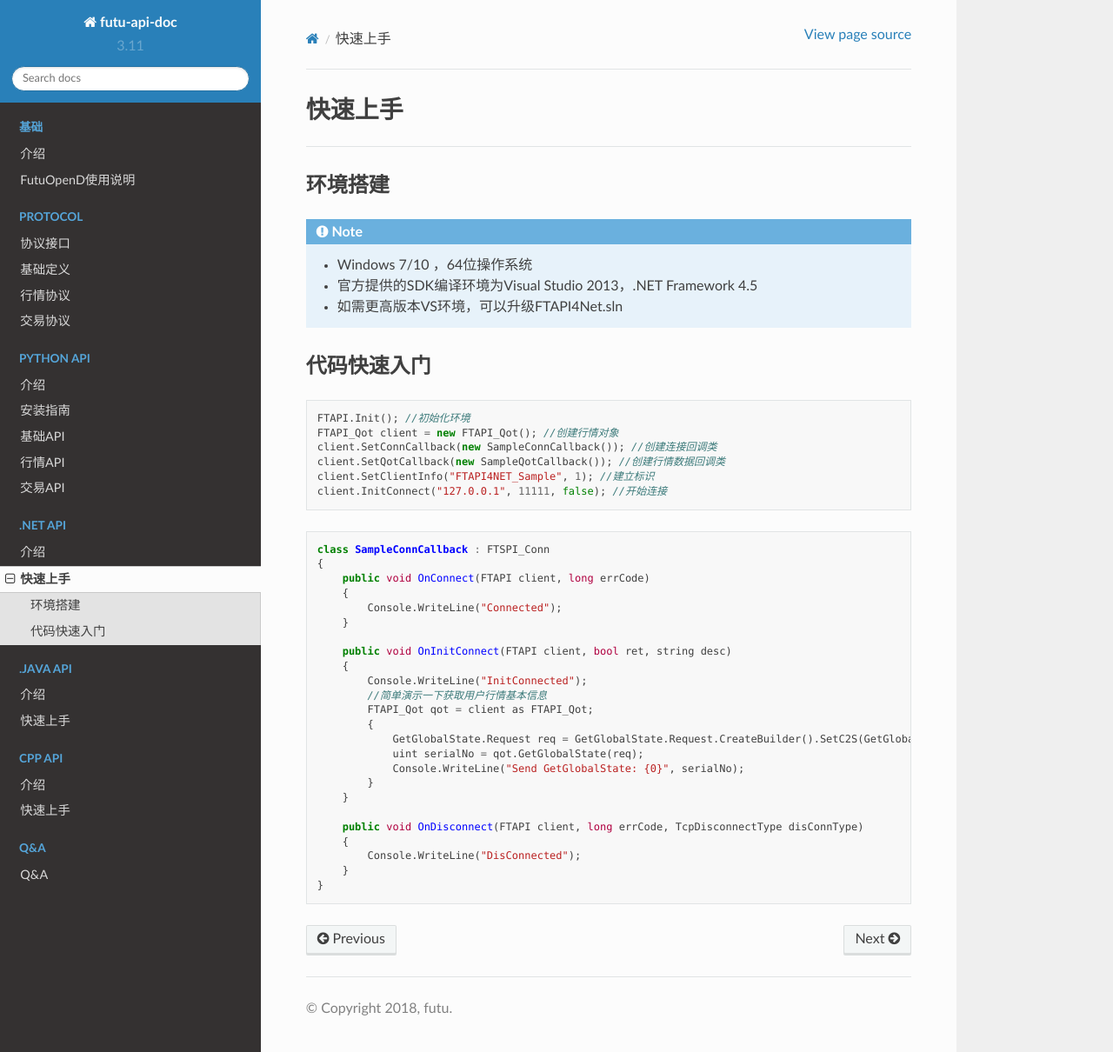
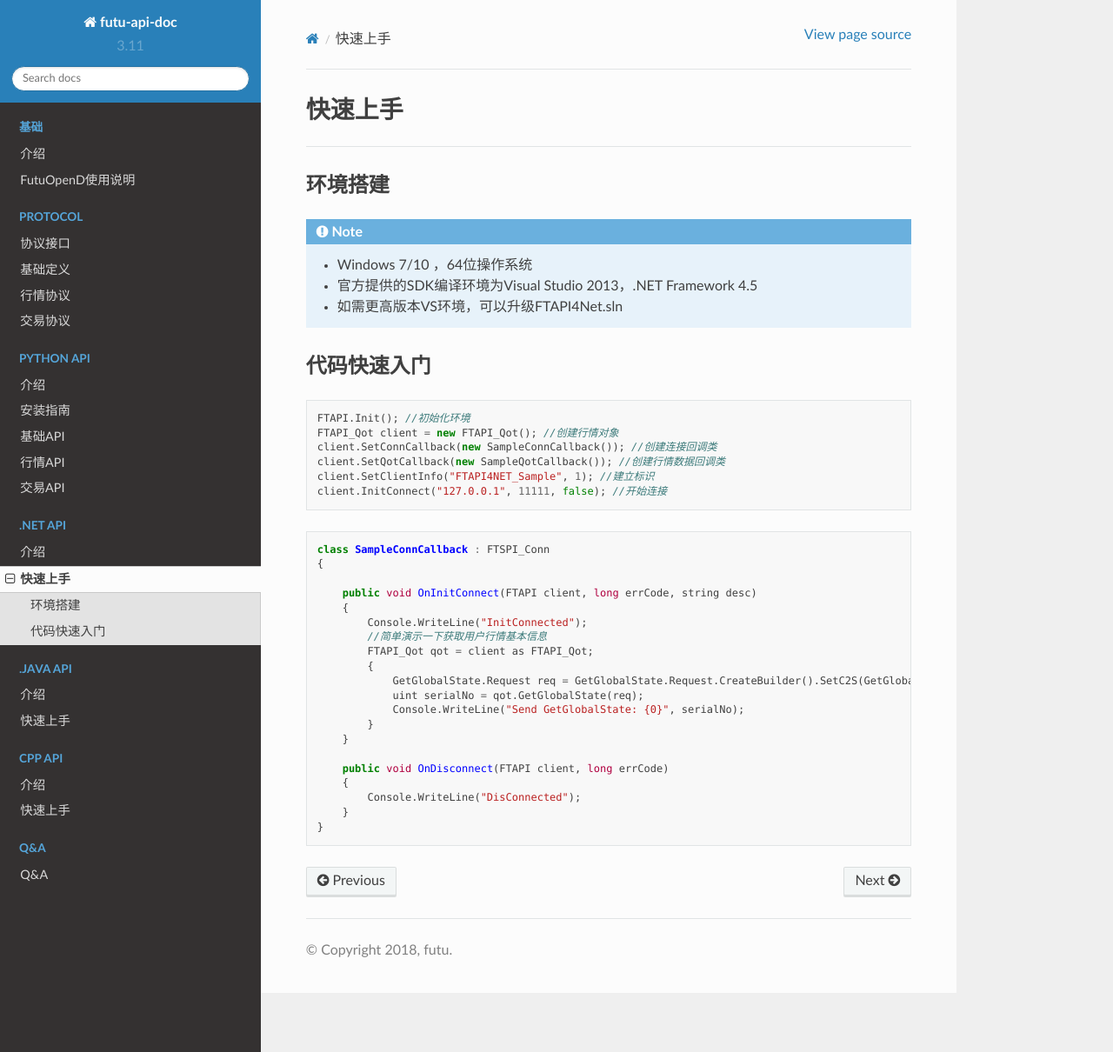
Before and after one commit to FutunnOpen/futu-api-doc, a Sphinx documentation site: the page built from doc_maker/source/net/start.rst, in a window 1280 px wide and 1210 px high. Shown: the whole window at 87% size. Built offline with Sphinx 7.4.7 and the Read the Docs theme 2.0.0, drawn with Linux system fonts in a browser that asks for light colours.

Commit message:
更新说明

```diff
--- a/doc_maker/source/net/start.rst
+++ b/doc_maker/source/net/start.rst
@@ -34,12 +34,8 @@
 
     class SampleConnCallback : FTSPI_Conn
     {
-        public void OnConnect(FTAPI client, long errCode)
-        {
-            Console.WriteLine("Connected");
-        }
 
-        public void OnInitConnect(FTAPI client, bool ret, string desc)
+        public void OnInitConnect(FTAPI client, long errCode, string desc)
         {
             Console.WriteLine("InitConnected");
             //简单演示一下获取用户行情基本信息
@@ -51,7 +47,7 @@
             }
         }
 
-        public void OnDisconnect(FTAPI client, long errCode, TcpDisconnectType disConnType)
+        public void OnDisconnect(FTAPI client, long errCode)
         {
             Console.WriteLine("DisConnected");
         }
```
